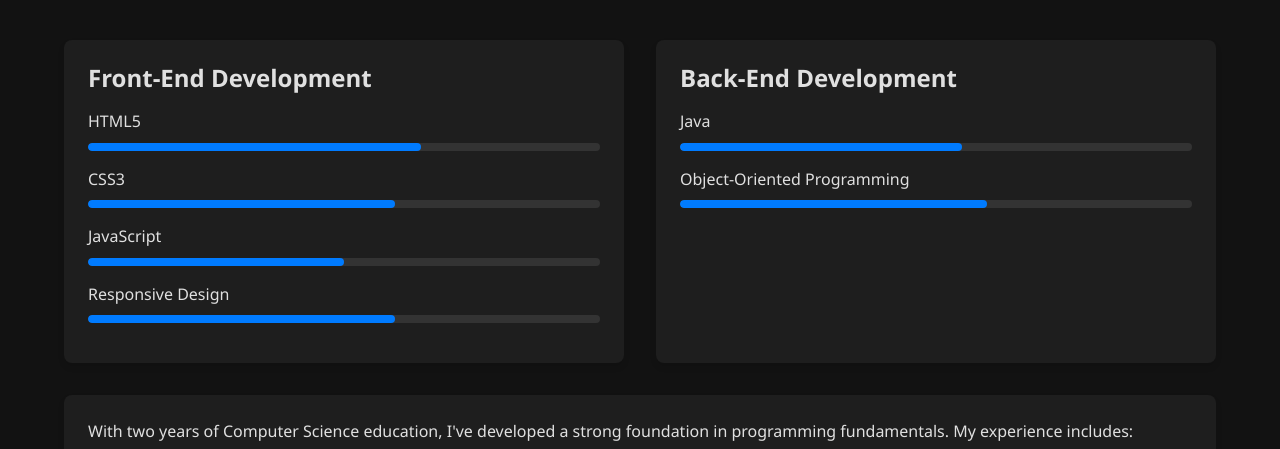
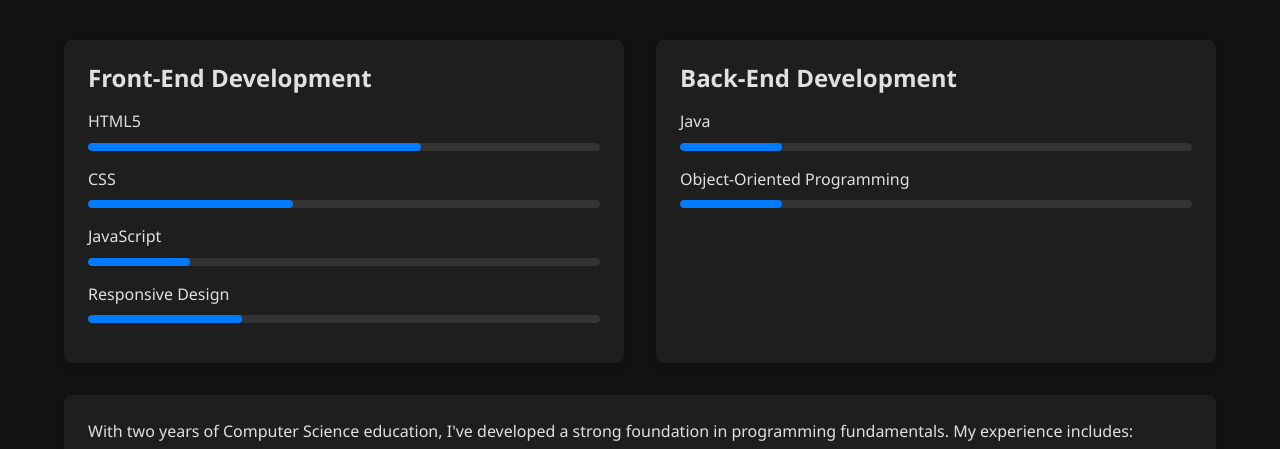
Before and after one commit to CaledWlch1/Portfolio, a plain HTML site: page index.html in a window 1280 px wide. Shown: the part 648-1097 px from the top of the page. Drawn offline with Linux system fonts and the light colour scheme.

Commit message:
second commit

```diff
--- a/index.html
+++ b/index.html
@@ -5,7 +5,7 @@
     <meta name="viewport" content="width=device-width, initial-scale=1.0">
     <title>Paulo Bitacura | Developer Portfolio</title>
     <link rel="stylesheet" href="styles.css">
-    <link rel="stylesheet" href="https://cdnjs.cloudflare.com/ajax/libs/font-awesome/6.4.0/css/all.min.css">
+        <link rel="stylesheet" href="https://cdnjs.cloudflare.com/ajax/libs/font-awesome/6.4.0/css/all.min.css">
     <link rel="icon" type="image" href="Kazuma.jpg">
 </head>
 <body>
@@ -44,16 +44,16 @@
                         <h3>Front-End Development</h3>
                         <ul class="skill-list">
                             <li><span class="skill-name">HTML5</span><div class="progress-bar"><div class="progress" style="width: 65%"></div></div></li>
-                            <li><span class="skill-name">CSS3</span><div class="progress-bar"><div class="progress" style="width: 60%"></div></div></li>
-                            <li><span class="skill-name">JavaScript</span><div class="progress-bar"><div class="progress" style="width: 50%"></div></div></li>
-                            <li><span class="skill-name">Responsive Design</span><div class="progress-bar"><div class="progress" style="width: 60%"></div></div></li>
+                            <li><span class="skill-name">CSS</span><div class="progress-bar"><div class="progress" style="width: 40%"></div></div></li>
+                            <li><span class="skill-name">JavaScript</span><div class="progress-bar"><div class="progress" style="width: 20%"></div></div></li>
+                            <li><span class="skill-name">Responsive Design</span><div class="progress-bar"><div class="progress" style="width: 30%"></div></div></li>
                         </ul>
                     </div>
                     <div class="skill-category">
                         <h3>Back-End Development</h3>
                         <ul class="skill-list">
-                            <li><span class="skill-name">Java</span><div class="progress-bar"><div class="progress" style="width: 55%"></div></div></li>
-                            <li><span class="skill-name">Object-Oriented Programming</span><div class="progress-bar"><div class="progress" style="width: 60%"></div></div></li>
+                            <li><span class="skill-name">Java</span><div class="progress-bar"><div class="progress" style="width: 20%"></div></div></li>
+                            <li><span class="skill-name">Object-Oriented Programming</span><div class="progress-bar"><div class="progress" style="width: 20%"></div></div></li>
                         </ul>
                     </div>
                 </div>
```
